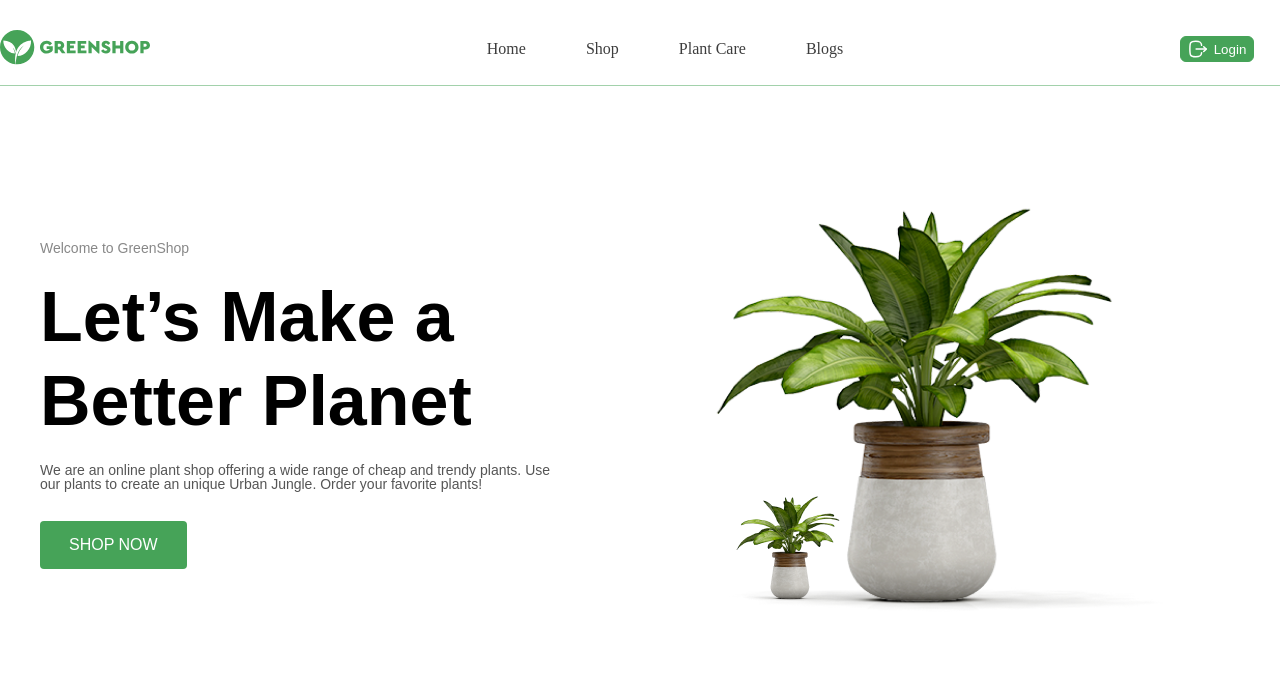
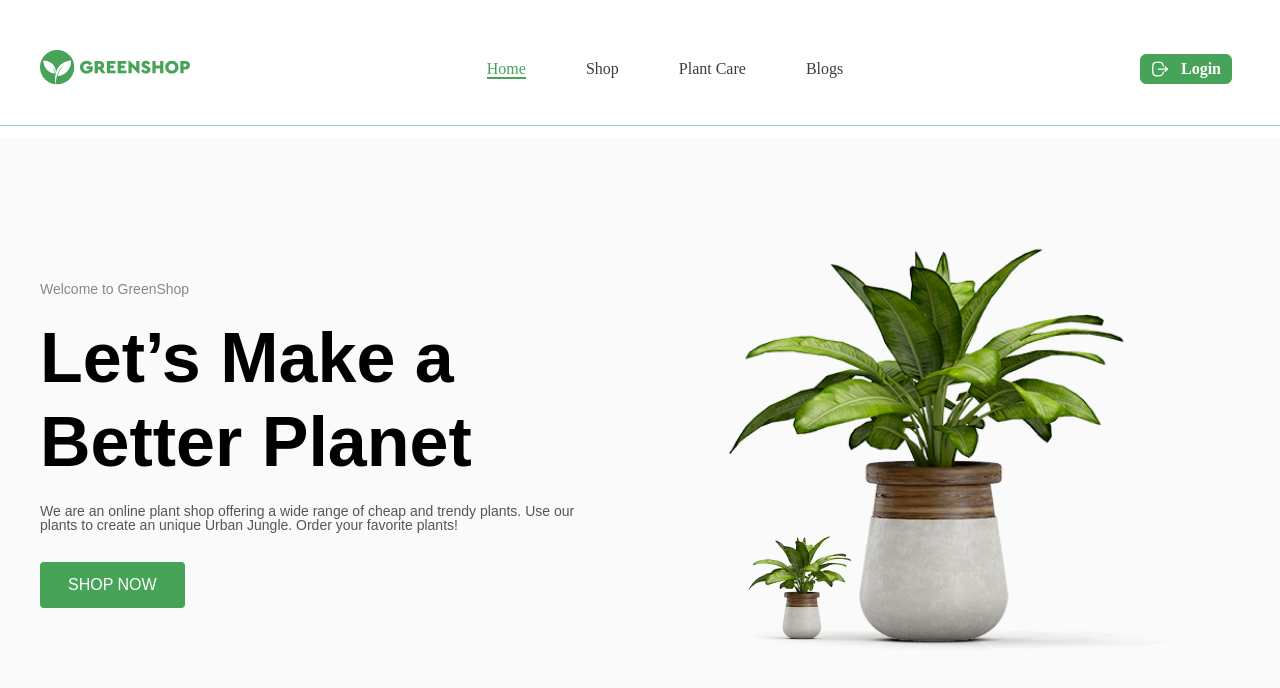
Before and after one commit to Bevital/greenshop, a plain HTML site: page index.html in a window 1280 px wide. Drawn offline with Linux system fonts and the light colour scheme.

Commit message:
fixed errors

```diff
--- a/index.html
+++ b/index.html
@@ -9,9 +9,9 @@
 </head>
 <body>
   <header class="header">
-    <class="header__container">
+    <div class="header__container">
       <a class="logo" href="index.html">
-        <img src="img/group.svg" alt="logo">
+        <img src="img/group.svg" alt="GreenShop">
       </a>
       <nav class="nav">
         <ul class="nav__list">
@@ -29,14 +29,12 @@
           </li>
         </ul>
       </nav>
-    <div class="btn__box">
-      <a href="registration.html">
-        <button class="login-btn">
+      <div class="btn__box">
+        <a href="registration.html" class="login-btn">
           <img src="img/logout.svg" alt="Login Icon">
           <span class="btn__span">Login</span>
-        </button>
-      </a>
-    </div>
+        </a>
+      </div>
   </div>
   </header>
   <main>
@@ -48,13 +46,12 @@
         <h1 class="offer__title">
           Let’s Make a<br><span>Better Planet</span>
         </h1>
-
         <p class="offer__descriptions">
           We are an online plant shop offering a wide range of cheap and trendy plants. Use our plants to create an
           unique Urban Jungle. Order your favorite plants!
         </p>
         <button class="offer__button">
-          <a href="#" class="login-btn img">SHOP NOW</a>
+          SHOP NOW
         </button>
       </div>
       <div class="img__flower">
--- a/style/reset.css
+++ b/style/reset.css
@@ -1,7 +1,6 @@
-{
+*{
 	box-sizing: border-box;
 }
-
 
 /* http://meyerweb.com/eric/tools/css/reset/ */
 /* v1.0 | 20080212 */
@@ -56,3 +55,7 @@ table {
 	border-collapse: collapse;
 	border-spacing: 0;
 }
+img {
+	max-width: 100%;
+	height: auto;
+  }
--- a/style/styles.css
+++ b/style/styles.css
@@ -117,7 +117,7 @@ input[type="text"], input[type="email"], input[type="password"] {
 /* тут закінчується стиль реєстрації  */
 
 .header__container{
-  max-width: 1440px;
+  max-width: 1200px;
   margin: 0 auto;
   font-size: 0;
   white-space: nowrap;
@@ -151,21 +151,40 @@ input[type="text"], input[type="email"], input[type="password"] {
 .btn__box{
 min-width: 100px;
 }
-.login-btn img,
-.new__btn,
-.login-btn,
-.btn__span{
 
+.btn__box {
   display: inline-block;
   vertical-align: middle;
-background:#46A358;
+}
+.login-btn  {
+  display: inline-block;
+  vertical-align: middle;
+  background-color: #46A358;
   color: #FFFFFF;
   border: 1px solid #46A358;
   border-radius: 6px;
-padding: auto;
+  padding: 5px 10px;
   text-decoration: none;
+  font-size: 16px;
+  font-weight: bold;
+  cursor: pointer;
   text-align: center;
-
+  white-space: nowrap;
+}
+.login-btn img {
+  display: inline-block;
+  vertical-align: middle;
+  height: 18px;
+  width: 18px;
+  margin-right: 8px;
+}
+.btn__span {
+  display: inline-block;
+  vertical-align: middle;
+}
+.login-btn:hover {
+  background-color: #3a8d48;
+  border-color: #3a8d48;
 }
 .nav{
   width: calc(100% - 250px);
@@ -183,12 +202,25 @@ text-align: center;
   margin:0 30px;
   font-size: 16px;
 }
+.nav__list li.active .link {
+  font-family: Cera Pro;
+  font-weight: 400;
+  font-size: 16px;
+  color: #46a358;
+  border-bottom: 2px solid #46a358;
+}
 .link {
   text-decoration: none;
   color: #3D3D3D;
 }
+.link:hover{
+  color: #ccc;
+  background-color: #000000
+
+}
 .offer__container{
   padding: 30px;
+  background-color: #F5F5F580;
 }
 .offer__title span {
   display: block;
@@ -211,7 +243,8 @@ text-align: center;
 }
 
 .offer__holder {
-  text-align: left;
+  width: 50%;
+  font-size: 14px;
 }
 
 .offer__holder p:first-child {
@@ -224,7 +257,6 @@ text-align: center;
 
 .offer__title {
   font-size: 70px;
-  font-weight: 700;
   margin: 20px 0;
   line-height: 1.2;
   font-family: 'Cera Pro', sans-serif;
@@ -253,10 +285,20 @@ text-align: center;
   cursor: pointer;
   border-radius: 4px;
 }
+.offer__button:hover{
+  background-color: #000000
+}
 
-.offer__button a {
-  color: white;
+.offer__button p {
+display: inline-block;
+vertical-align: middle;
+background:#46A358;
+color: #FFFFFF;
+border: 1px solid #46A358;
+border-radius: 6px;
+padding: 10px 20px;
 text-decoration: none;
+text-align: center;
 }
 
 .img__flower {
```
Also changed, not shown: 1 other file. Lines whose indentation alone changed are shown as unchanged.
